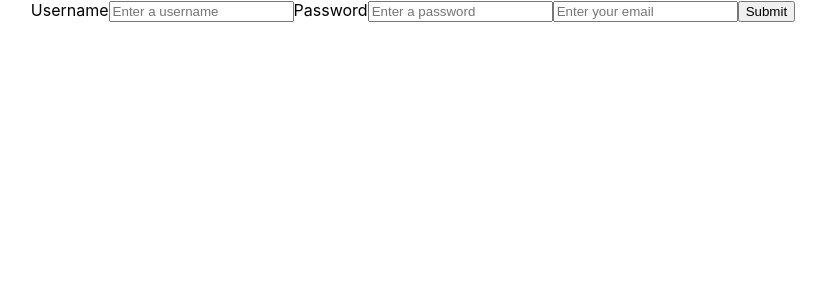
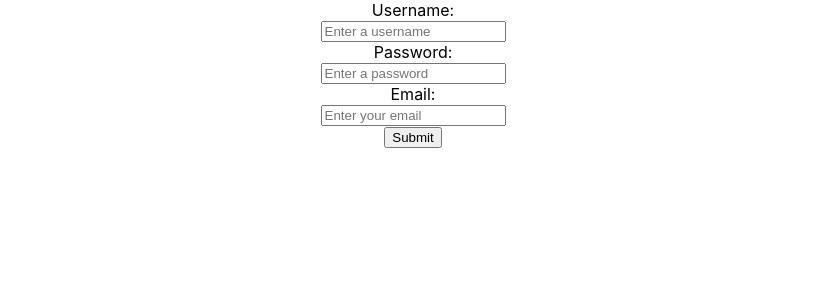
Before and after one commit to Tk-brainCodes/Form-validation-in-react, a React (Create React App) app: page / in a window 1280 px wide. Shown: the top 300 px of the page, without its empty margins (227-1053 px from the left). Built offline with nearby package versions, Linux system fonts and the light colour scheme.

Commit message:
added state

```diff
--- a/src/Form.js
+++ b/src/Form.js
@@ -1,14 +1,21 @@
-import React from 'react';
+import React, {useState} from 'react';
 
 const Form = () => {
+    const [name, SetName] = useState('');
+    const [password, setPassword] = useState('');
+    const [email, setEmail] = useState('');
+    const [error, setErrormessage] = useState('');
+
+
     return (
         <div className="Form__">
             <form>
-                <label>Username</label>
-                <input type="text" name="username" placeholder="Enter a username" />
-                <label>Password</label>
-                <input type="password" name="password" placeholder="Enter a password" />
-                <input type="email" name="email" placeholder="Enter your email" />
+                <label>Username:</label><br />
+                <input type="text" name="username" placeholder="Enter a username" /><br />
+                <label>Password:</label><br />
+                <input type="password" name="password" placeholder="Enter a password" /><br />
+                <label>Email:</label><br />
+                <input type="email" name="email" placeholder="Enter your email" /><br />
                 <input type="submit" />
             </form>
         </div>
```
Also changed, not shown: 1 other file (tests, documents, lock files or other folders).
